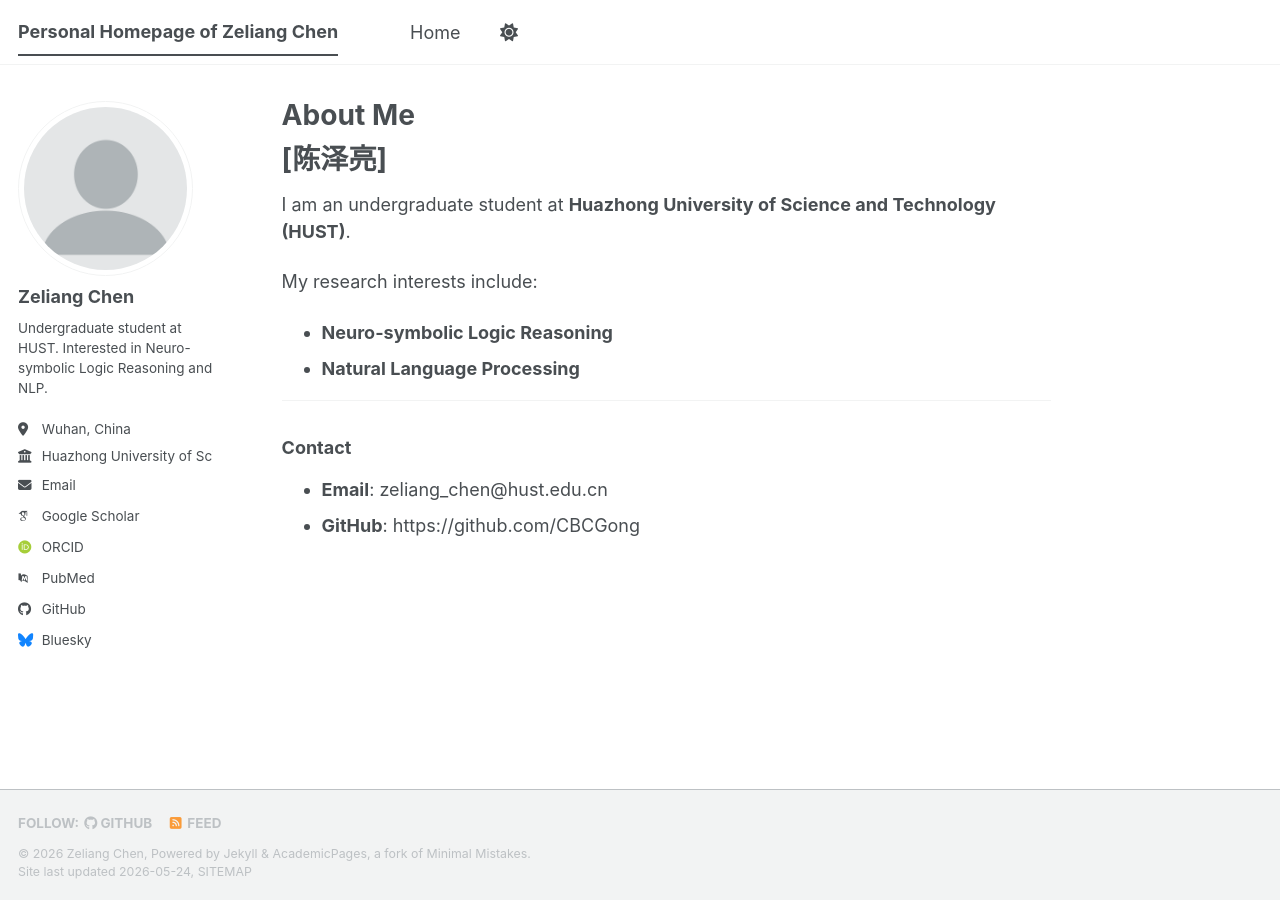
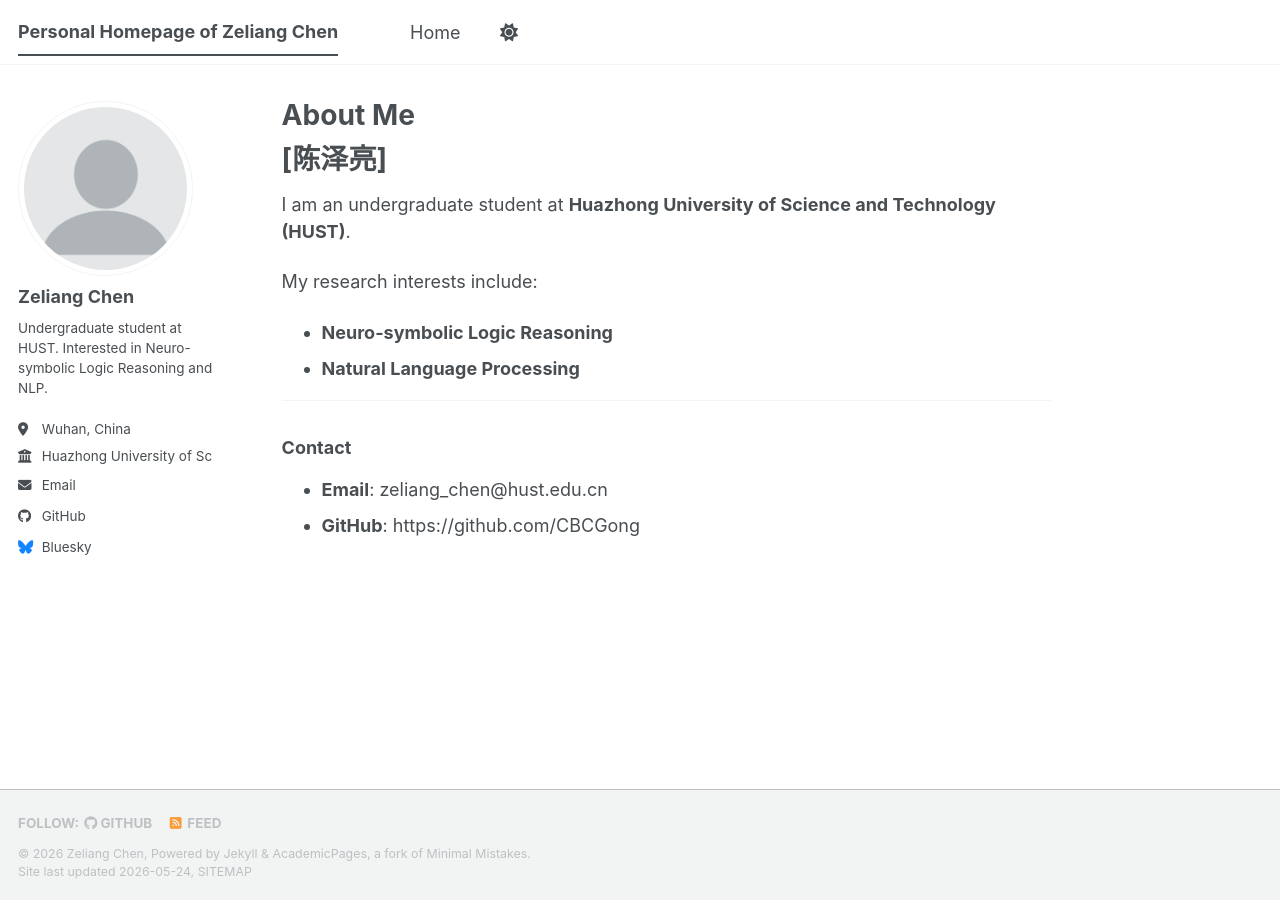
Before and after one commit to CBCGong/CBCGong.github.io, a Jekyll site: the page built from _pages/about.md, in a window 1280 px wide. Built offline with Jekyll 4.4.1, drawn with Linux system fonts in a browser that asks for light colours; some web fonts are replaced; a script bundle is joined from its source files by our own code; library files that are not in the unit come from our copies.

Commit message:
Comment out academic website URLs in _config.yml
Commented out academic website entries in the config.

```diff
--- a/_config.yml
+++ b/_config.yml
@@ -33,18 +33,18 @@ author:
   email            : "zeliang_chen@hust.edu.cn"
 
   # Academic websites
-  academia         : # URL
-  arxiv            : # URL - Update with the correct link to your profile
-  googlescholar    : ""
-  inspire-hep      : # URL
-  impactstory      : # URL
-  orcid            : ""
-  semantic         : # URL
-  ssrn             : # URL
-  pubmed           : ""
-  researchgate     : # URL
-  scopus           : # URL
-  zotero           : # URL
+  # academia         : # URL
+  # arxiv            : # URL - Update with the correct link to your profile
+  # googlescholar    : ""
+  # inspire-hep      : # URL
+  # impactstory      : # URL
+  # orcid            : ""
+  # semantic         : # URL
+  # ssrn             : # URL
+  # pubmed           : ""
+  # researchgate     : # URL
+  # scopus           : # URL
+  # zotero           : # URL
 
 
   # Repositories and software development
```
